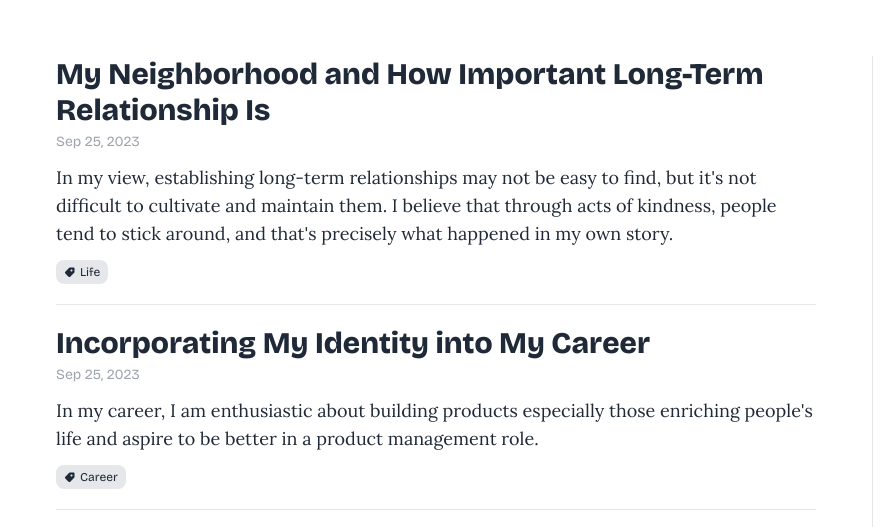
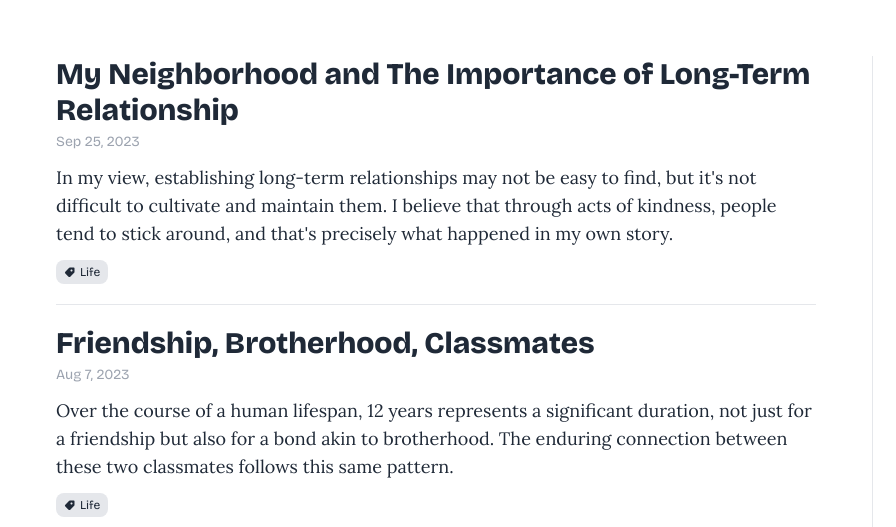
Before and after one commit to itsquanghuy/personal-website, a website: page index.html in a window 1280 px wide. Shown: the top 527 px of the page, 0-896 px from the left. Drawn offline with nearby package versions, Linux system fonts and the light colour scheme.

Commit message:
update title

```diff
--- a/map.json
+++ b/map.json
@@ -1,19 +1,11 @@
 [
   {
-    "id": "my-neighborhood-and-how-important-long-term-relationship-is",
-    "title": "My Neighborhood and How Important Long-Term Relationship Is",
+    "id": "my-neighborhood-and-the-importance-of-long-term-relationship",
+    "title": "My Neighborhood and The Importance of Long-Term Relationship",
     "created_at": "Sep 25, 2023",
     "category": "Life",
     "pinned": false,
     "intro": "In my view, establishing long-term relationships may not be easy to find, but it's not difficult to cultivate and maintain them. I believe that through acts of kindness, people tend to stick around, and that's precisely what happened in my own story."
-  },
-  {
-    "id": "incorporating-my-identity-into-my-career",
-    "title": "Incorporating My Identity into My Career",
-    "created_at": "Sep 25, 2023",
-    "category": "Career",
-    "pinned": false,
-    "intro": "In my career, I am enthusiastic about building products especially those enriching people's life and aspire to be better in a product management role."
   },
   {
     "id": "friendship-brotherhood-classmates",
```
Also changed, not shown: my-neighborhood-and-the-importance-of-long-term-relationship/index.html (renamed from my-neighborhood-and-how-important-long-term-relationship-is/index.html, +4 -4 lines), 2 other files.
